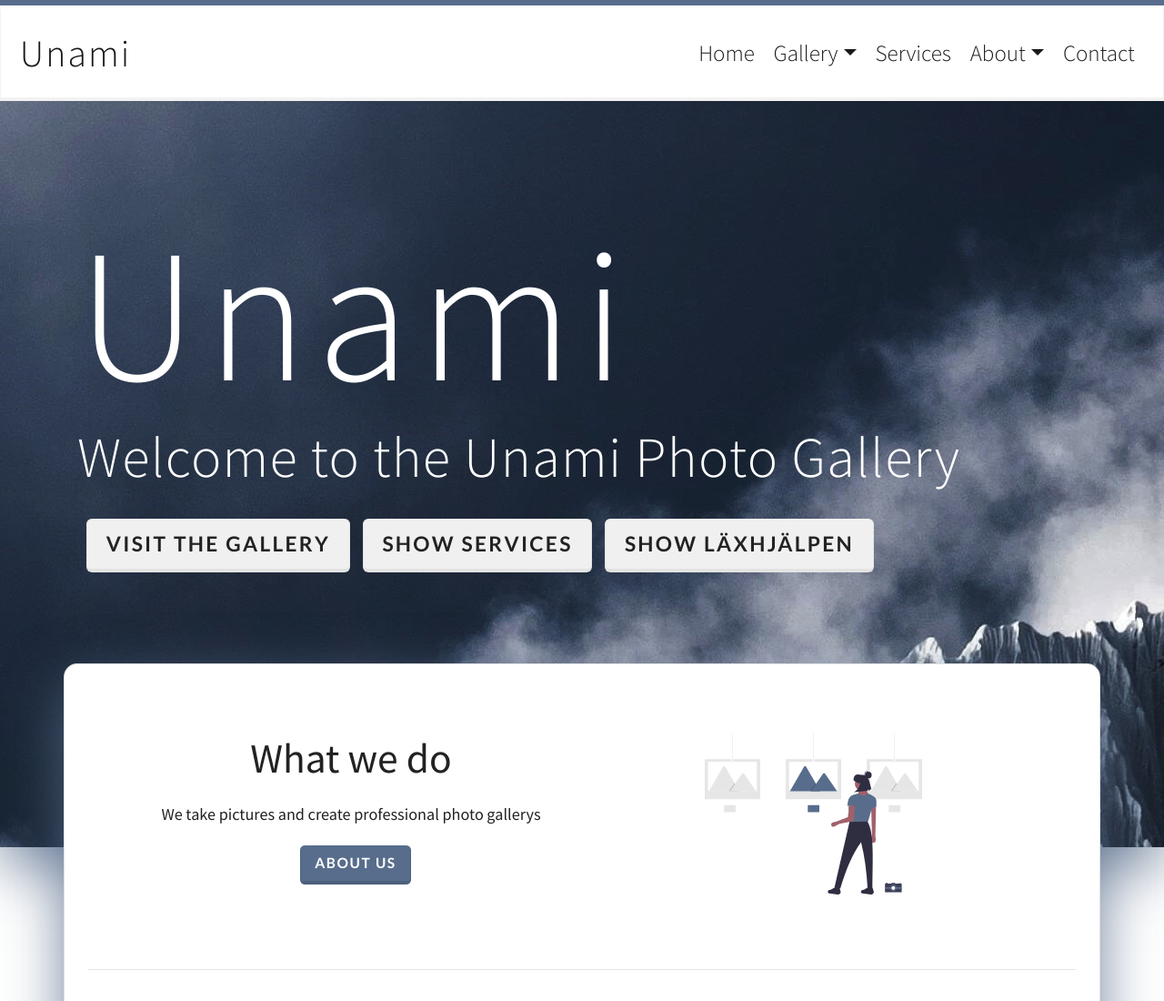
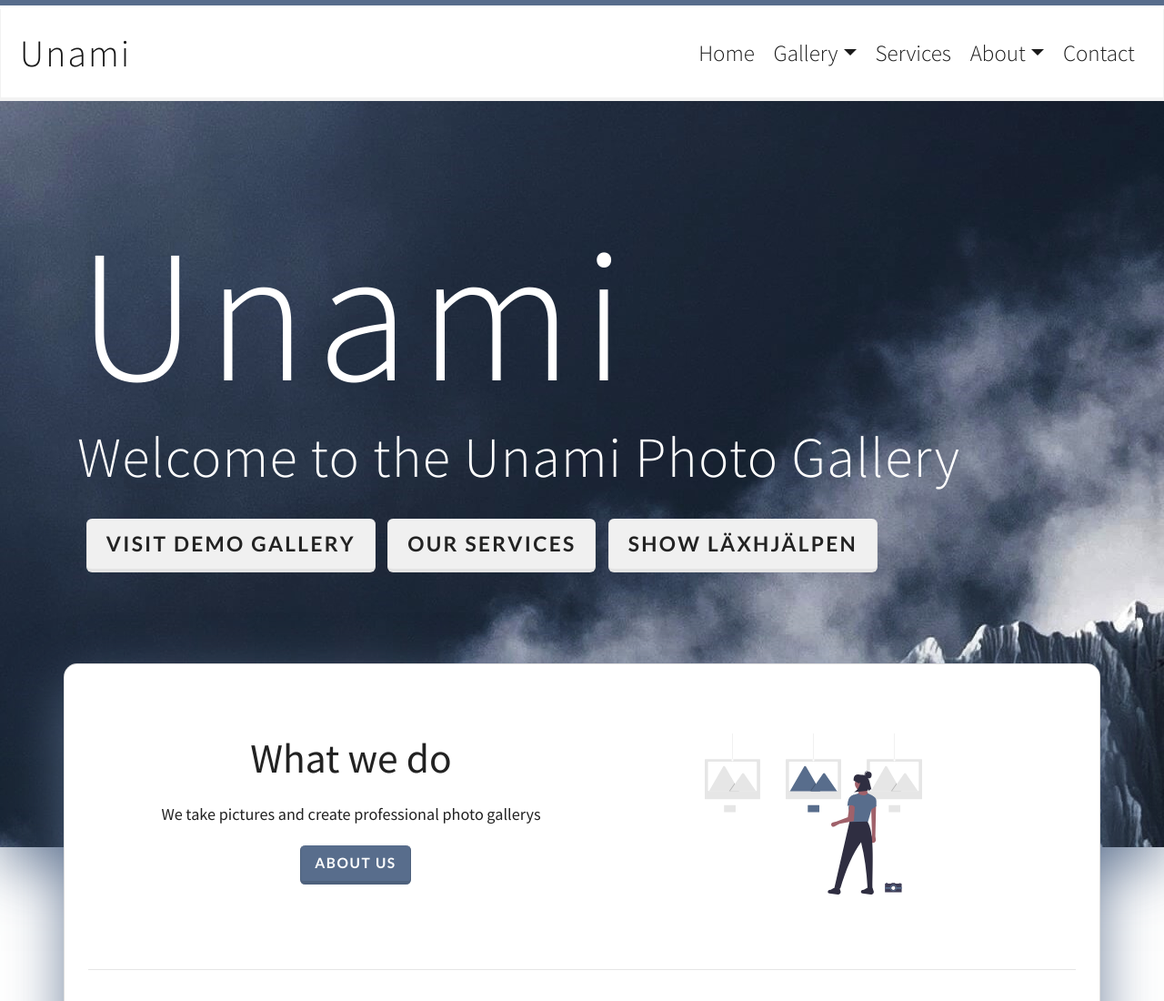
Before and after one commit to fillemon10/unami, a plain HTML site: page index.html in a window 1280 px wide. Shown: the top 1100 px of the page at 91% size. Drawn offline with nearby package versions, Linux system fonts and the light colour scheme.

Commit message:
Update index.html

```diff
--- a/index.html
+++ b/index.html
@@ -64,14 +64,14 @@
       <h1 class="splashtext">Unami</h1>
       <p class="under-splashtext">Welcome to the Unami Photo Gallery</p>
       <a href="gallery.html" class="btn btn-secondary btn-lg" role="button"
-        >Visit the Gallery</a
+        >Visit demo Gallery</a
       >
       <a
         href="services.html"
         class="btn btn-secondary btn-lg"
         role="button"
         id="services"
-        >Show services</a
+        >Our services</a
       >
       <a
         href="laxhjalpen/index.html"
```
